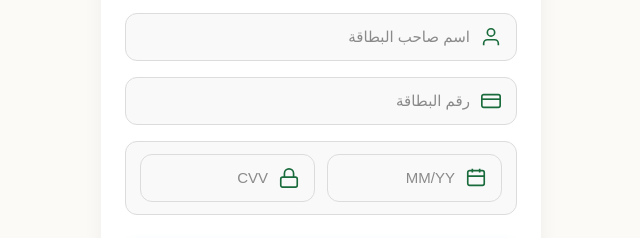
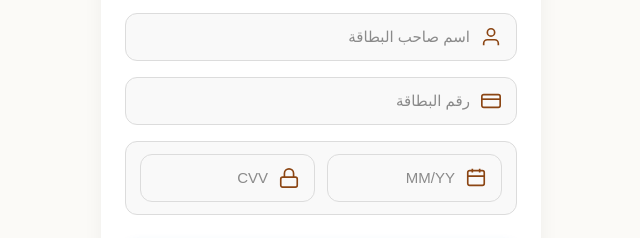
Before and after one commit to hebamohamedali000-sys/QIBQAR, a website: page public/payment_ar.html in a window 1280 px wide. Shown: the part 391-629 px from the top of the page, 319-959 px from the left. Drawn offline with Linux system fonts and the light colour scheme; no server answers.

Commit message:
style: change payment input icons color to burgundy
- Update .icon color from green (#1a6b3c) to burgundy (#8B4513)
- Applied to card name, card number, expiry date, and CVV input fields
- Applied to both Arabic and English versions

```diff
--- a/public/payment_ar.html
+++ b/public/payment_ar.html
@@ -117,7 +117,7 @@
     font-size:15px;
   }
   .icon{
-    color:#1a6b3c;
+    color:#8B4513;
     width:22px;
     height:22px;
     flex-shrink:0;
```
Also changed, not shown: public/payment_en.html (+1 -1 lines).
